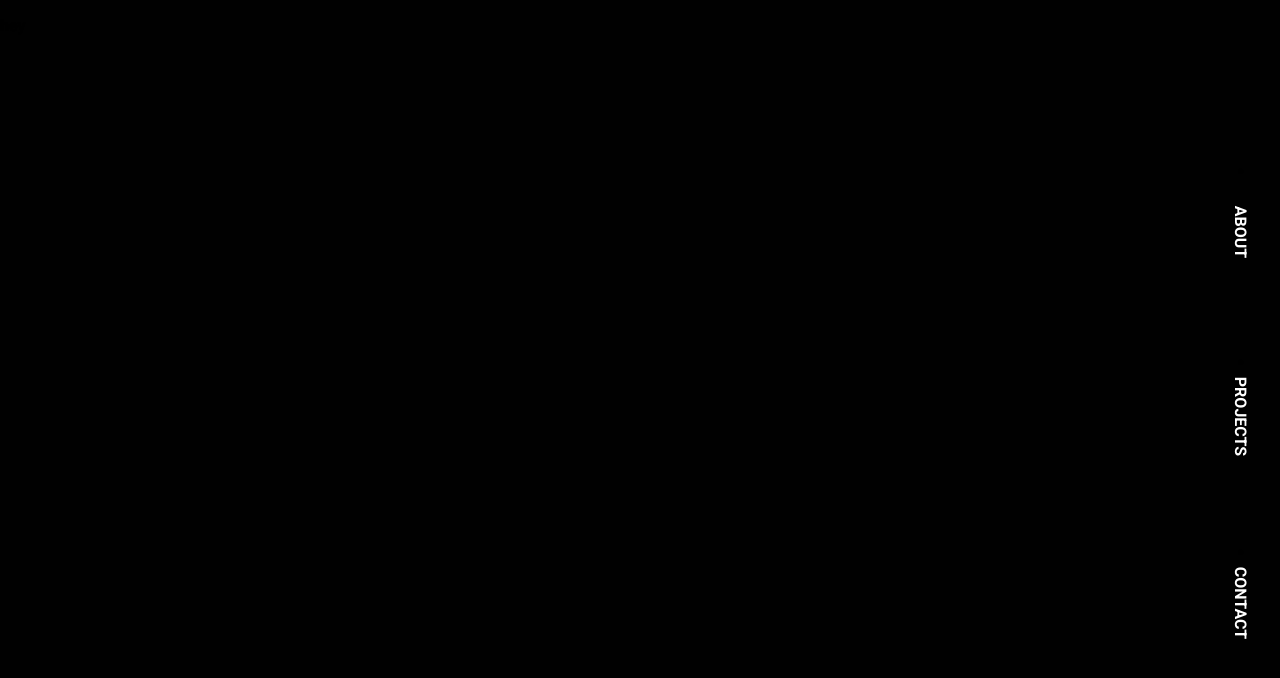
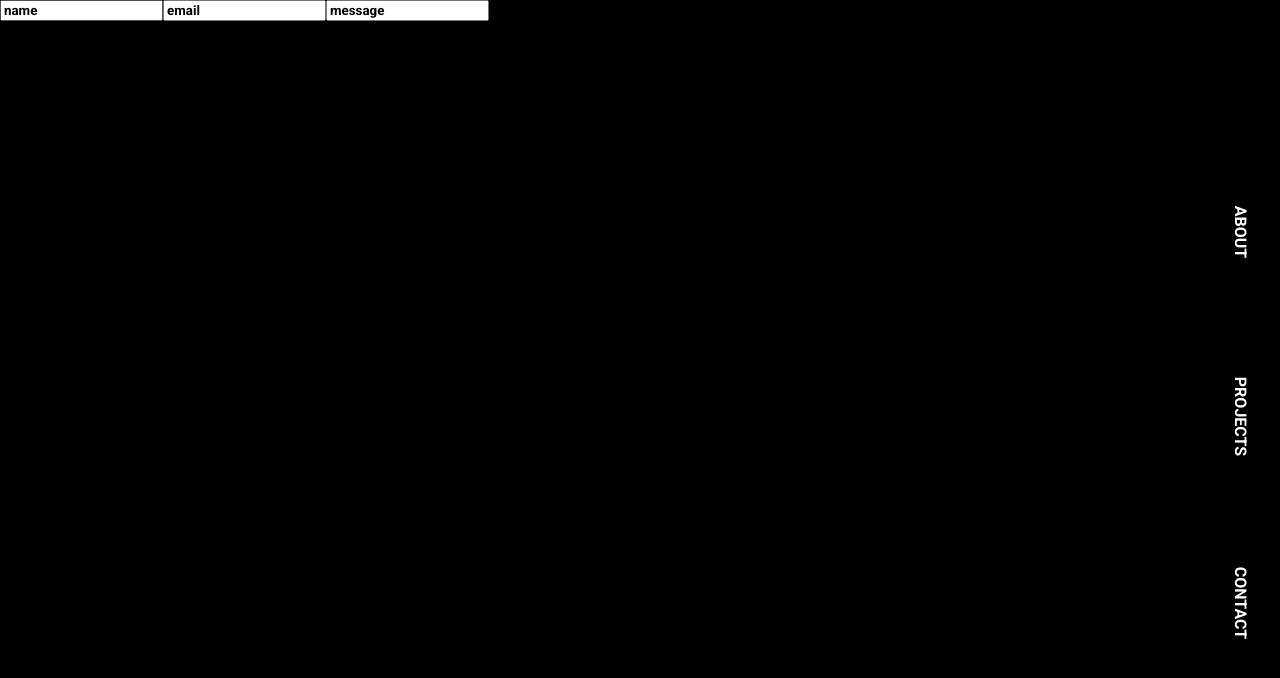
Before and after one commit to hamadagh/frontend-portfolio, a React (Create React App) app: page /contact in a window 1280 px wide. Shown: the top 678 px of the page. Built offline with nearby package versions, Linux system fonts and the light colour scheme.

Commit message:
adding contact page component

```diff
--- a/src/components/Contact.js
+++ b/src/components/Contact.js
@@ -4,7 +4,21 @@ import "./style.css";
 function Contact() {
   return (
     <div className="contact-page">
-      <p>hey</p>
+      <div className="contact-form">
+        <form>
+          <input type="text" value="name" />
+          <input type="text" value="email" />
+          <input type="text" value="message" />
+        </form>
+      </div>
+      <div className="contact-design">
+        <div className="contact-design-shape">
+          <h1>shape</h1>
+        </div>
+        <div className="contact-icons">
+          <h2>Icons</h2>
+        </div>
+      </div>
     </div>
   );
 }
```
